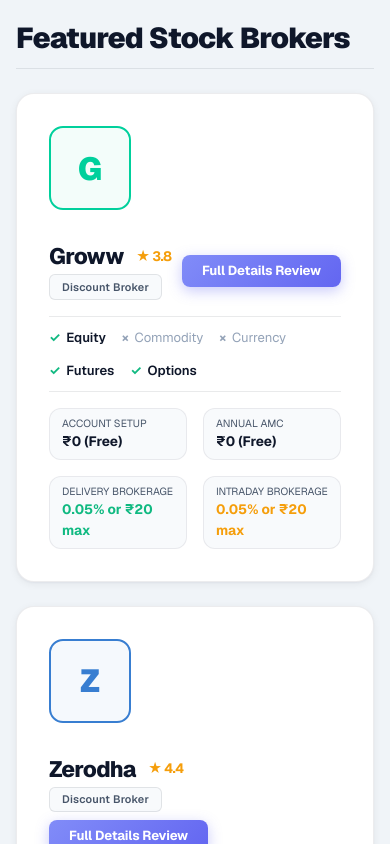
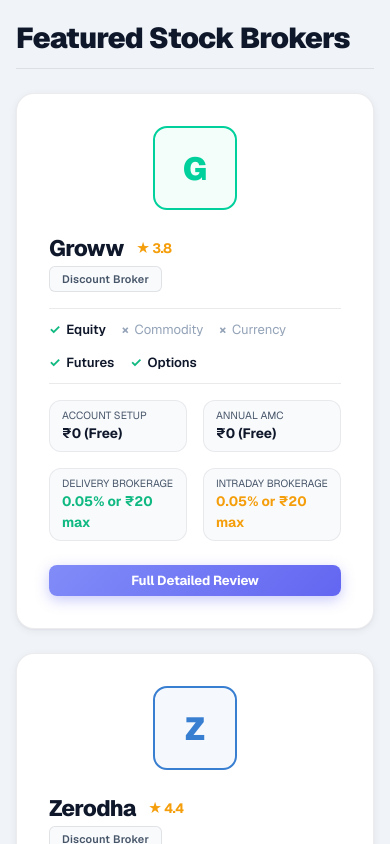
Before and after one commit to Gupta-Developer/ipopreipo, a Next.js app: page /1/select in a window 390 px wide. Shown: the part 1380-2224 px from the top of the page. Built offline with nearby package versions, Linux system fonts and the light colour scheme.

Commit message:
Fix product card review buttons layout on mobile and rename to Full Detailed Review

```diff
--- a/src/app/[country]/select/page.tsx
+++ b/src/app/[country]/select/page.tsx
@@ -242,7 +242,7 @@
 
               return (
                 <div key={b.slug} className="card" style={{ padding: "2rem" }}>
-                  <div style={{ display: "grid", gridTemplateColumns: "repeat(auto-fit, minmax(80px, 1fr))", gap: "2rem", alignItems: "start" }}>
+                  <div className="select-product-grid" style={{ gap: "2rem" }}>
 
                     {/* Logo letter */}
                     <div style={{ display: "flex", justifyContent: "center" }}>
@@ -252,7 +252,7 @@
                     </div>
 
                     {/* Details Column */}
-                    <div style={{ gridColumn: "span 5", display: "flex", flexDirection: "column", gap: "1rem" }}>
+                    <div style={{ display: "flex", flexDirection: "column", gap: "1rem" }}>
 
                       {/* Name / Rating Row */}
                       <div className="flex-between" style={{ flexWrap: "wrap", gap: "0.5rem" }}>
@@ -267,9 +267,6 @@
                             {b.type}
                           </span>
                         </div>
-                        <Link href={`/${countrySlug}/brokers/${b.slug}`} className="btn btn-primary" style={{ padding: "0.45rem 1.25rem", fontSize: "0.82rem", borderRadius: "8px", textDecoration: "none" }}>
-                          Full Details Review
-                        </Link>
                       </div>
 
                       {/* Segments checklist */}
@@ -306,6 +303,10 @@
                         </div>
                       </div>
 
+                      <Link href={`/${countrySlug}/brokers/${b.slug}`} className="btn btn-primary full-review-btn" style={{ padding: "0.45rem 1.25rem", fontSize: "0.82rem", borderRadius: "8px", textDecoration: "none" }}>
+                        Full Detailed Review
+                      </Link>
+
                     </div>
                   </div>
                 </div>
@@ -339,7 +340,7 @@
 
               return (
                 <div key={c.slug} className="card" style={{ padding: "2rem" }}>
-                  <div style={{ display: "grid", gridTemplateColumns: "repeat(auto-fit, minmax(80px, 1fr))", gap: "2rem", alignItems: "start" }}>
+                  <div className="select-product-grid" style={{ gap: "2rem" }}>
 
                     {/* Graphic Card */}
                     <div style={{ display: "flex", justifyContent: "center" }}>
@@ -367,7 +368,7 @@
                     </div>
 
                     {/* Content details */}
-                    <div style={{ gridColumn: "span 5", display: "flex", flexDirection: "column", gap: "1rem" }}>
+                    <div style={{ display: "flex", flexDirection: "column", gap: "1rem" }}>
 
                       {/* Name and Rating */}
                       <div className="flex-between" style={{ flexWrap: "wrap", gap: "0.5rem" }}>
@@ -382,9 +383,6 @@
                             {c.type} • Best for: {c.bestFor}
                           </span>
                         </div>
-                        <Link href={`/${countrySlug}/credit-card/${c.slug}`} className="btn btn-primary" style={{ padding: "0.45rem 1.25rem", fontSize: "0.82rem", borderRadius: "8px", textDecoration: "none" }}>
-                          Full Details Review
-                        </Link>
                       </div>
 
                       {/* Checklist */}
@@ -420,6 +418,10 @@
                           <strong style={{ fontSize: "0.85rem", color: "var(--danger)" }}>{c.fees.apr}</strong>
                         </div>
                       </div>
+
+                      <Link href={`/${countrySlug}/credit-card/${c.slug}`} className="btn btn-primary full-review-btn" style={{ padding: "0.45rem 1.25rem", fontSize: "0.82rem", borderRadius: "8px", textDecoration: "none" }}>
+                        Full Detailed Review
+                      </Link>
 
                     </div>
                   </div>
--- a/src/app/globals.css
+++ b/src/app/globals.css
@@ -1040,3 +1040,26 @@
     font-size: 0.68rem;
   }
 }
+
+.select-product-grid {
+  display: grid;
+  grid-template-columns: 100px 1fr;
+  align-items: start;
+}
+
+.full-review-btn {
+  align-self: flex-end;
+}
+
+@media (max-width: 768px) {
+  .select-product-grid {
+    grid-template-columns: 1fr !important;
+    justify-items: center;
+    gap: 1.5rem !important;
+  }
+  .full-review-btn {
+    align-self: stretch !important;
+    text-align: center;
+    margin-top: 0.5rem;
+  }
+}
```
Also changed, not shown: src/app/[country]/bank-accounts/page.tsx (+8 -7 lines), src/app/[country]/brokers/page.tsx (+8 -7 lines), src/app/[country]/credit-card/page.tsx (+9 -5 lines), src/app/[country]/crypto/page.tsx (+8 -7 lines), src/app/[country]/payment-apps/page.tsx (+8 -7 lines).
